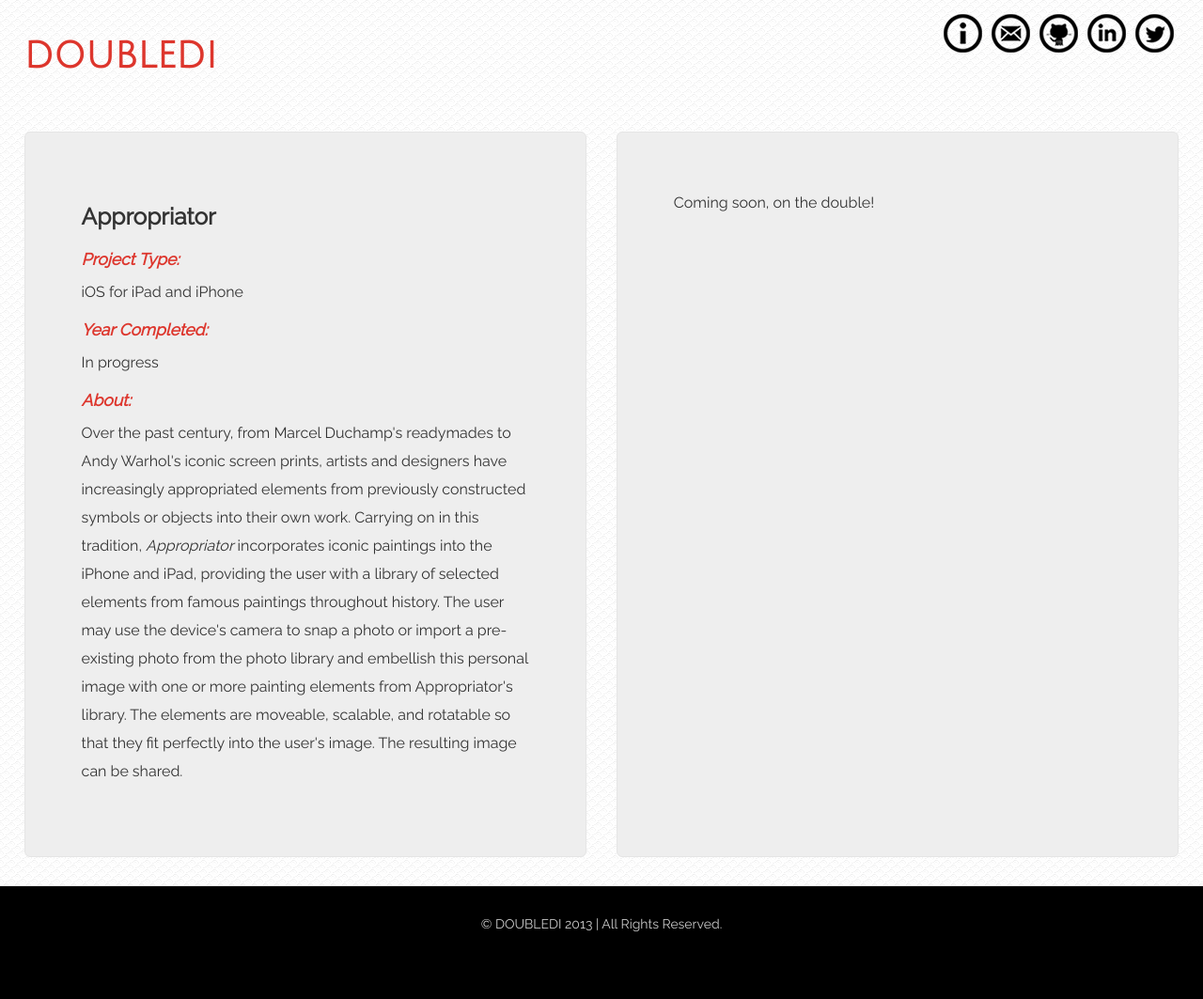
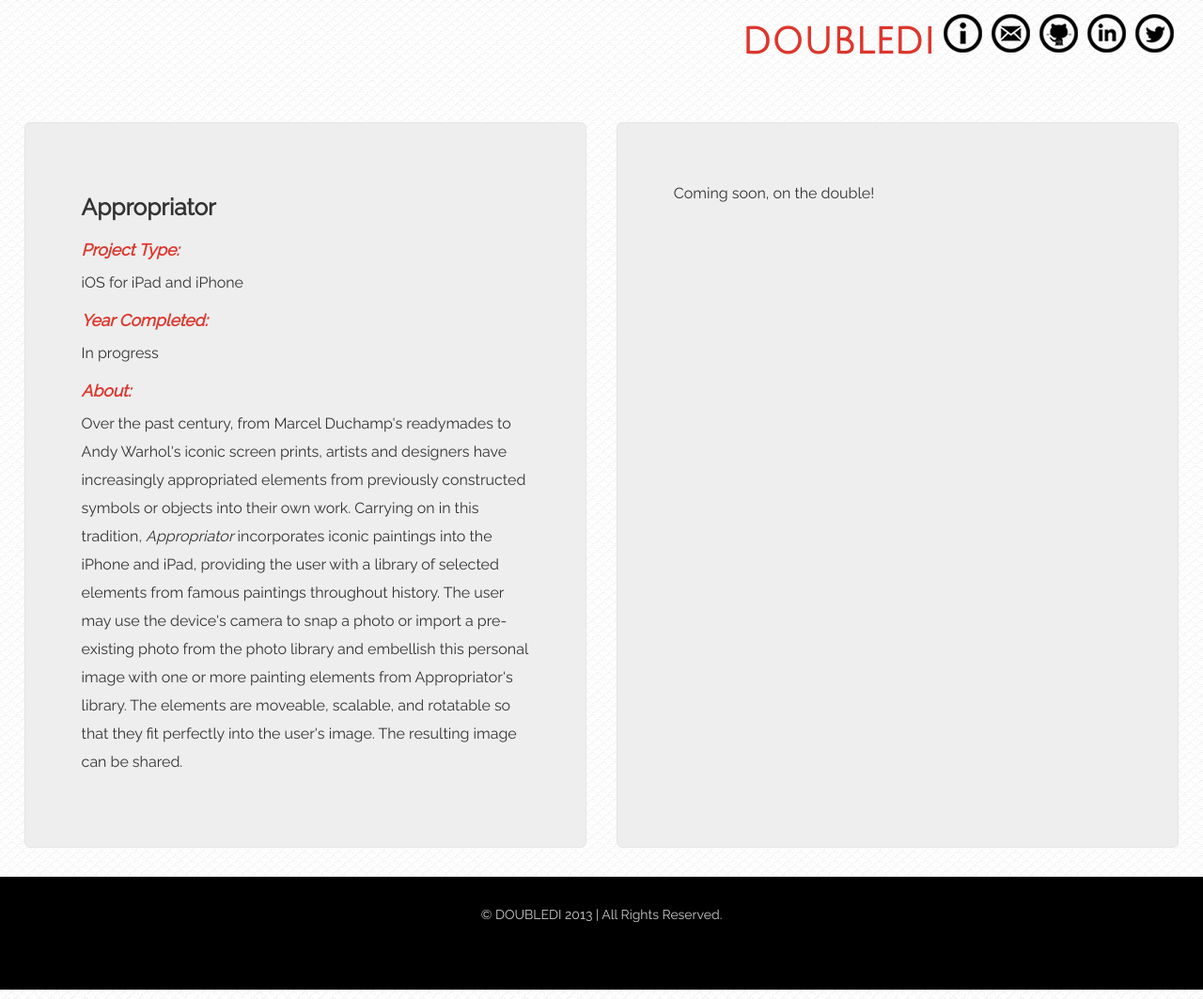
Before and after one commit to diannamertz/doubledi.github.com, a Jekyll site: the page built from appropriator.html, in a window 1280 px wide. Shown: the whole page at 94% size. Built offline with Jekyll 4.4.1, drawn with Linux system fonts in a browser that asks for light colours.

```diff
--- a/_layouts/default.html
+++ b/_layouts/default.html
@@ -19,9 +19,8 @@
                 <li><a href="https://github.com/doubledi?tab=repositories" target="_blank"> <img src="/img/icon-github.png"></a></li>
                 <li><a href="mailto:diannamertz@gmail.com" target="_top" title="E-mail me!"> <img src="/img/icon-contact.png" alt="E-mail me!"></a></li>
                 <li><a href="#myModal" role="btn" data-toggle="modal"> <img src="/img/icon-info.png"></a></li>
-                </ul><br>
-                <p><a href="/index.html"><h1>DOUBLEDI</h1></a></p>
-
+                <li><a href="/index.html"><h1>DOUBLEDI</h1></a></li>
+                </ul>
             </nav>
           </div> <!--row-fluid-->
           <!-- Modal -->
```
